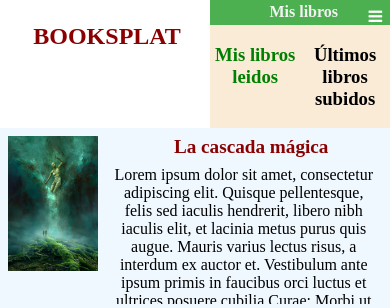
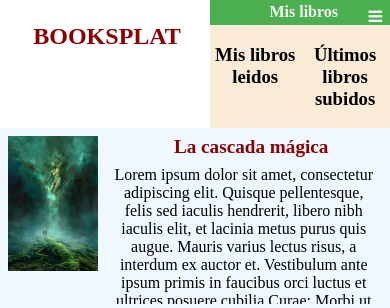
Before and after one commit to DavidBaug/PW, a PHP site: page /mislibros.html in a window 390 px wide. Shown: the part 108-416 px from the top of the page. Run offline with PHP 8.4, Linux system fonts and the light colour scheme.

Commit message:
Update style.css

```diff
--- a/Practicas/P1/style.css
+++ b/Practicas/P1/style.css
@@ -467,9 +467,6 @@ section .flechas{
 
 
 /*  */
-    #secciones .item1 {
-      color: green;
-    }
 
     #libros_leidos .box {
       visibility: visible;
```
